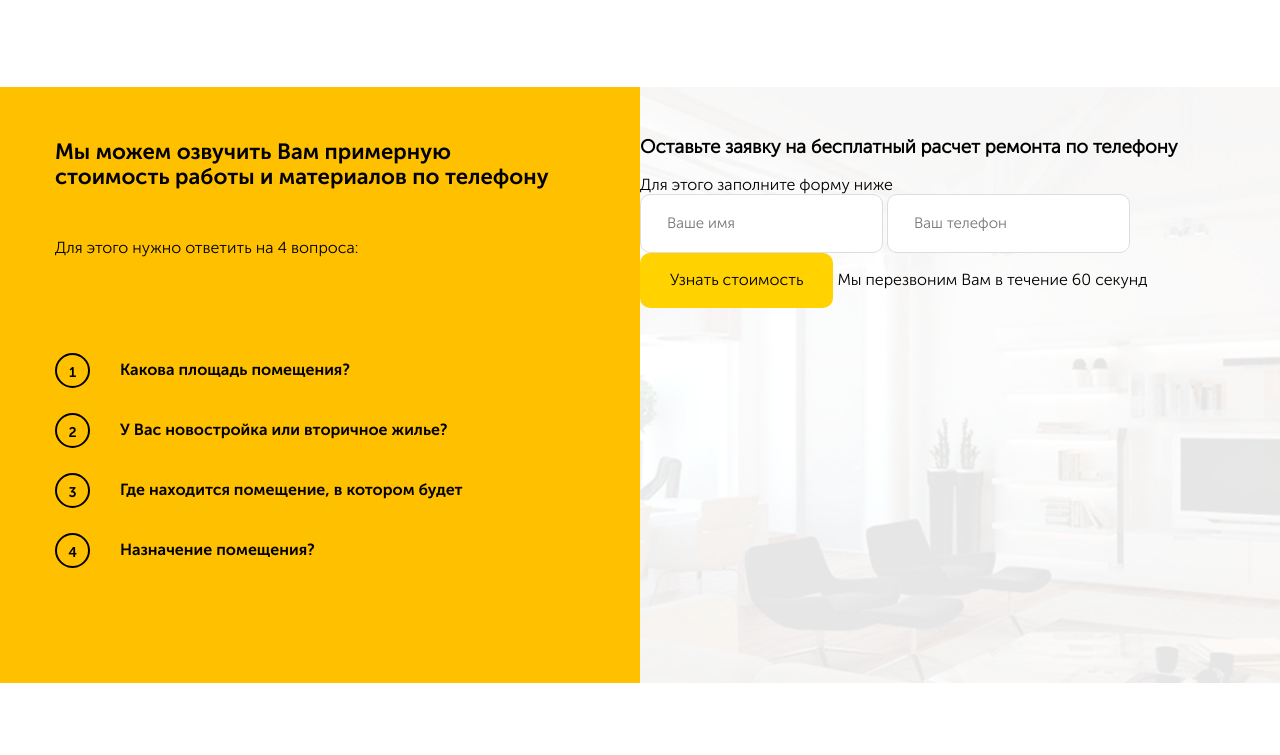
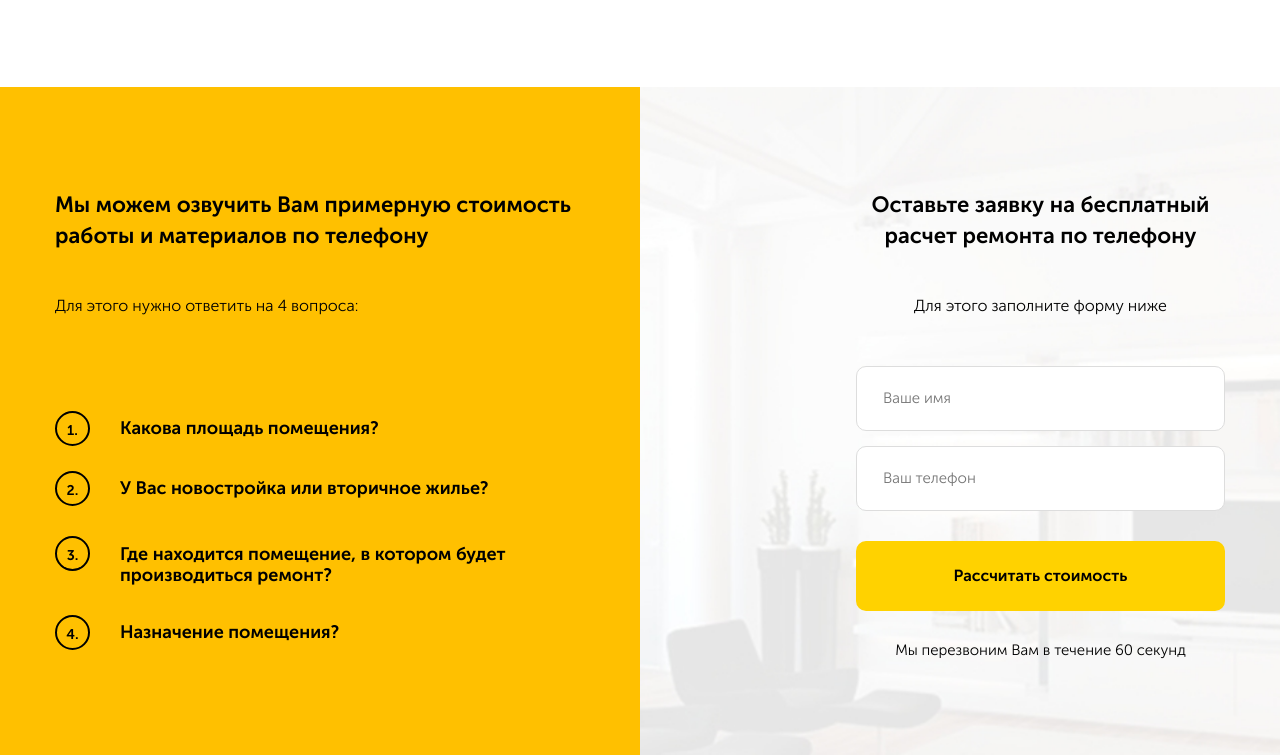
Before and after one commit to shenmue73/repair, a plain HTML site: page index.html in a window 1280 px wide. Shown: the part 3752-4507 px from the top of the page. Before the commit the page ends 4435 px from the top, so only its background shows below. Drawn offline with nearby package versions, Linux system fonts and the light colour scheme.

Commit message:
На большой экракн сравнял пп 21 урок

```diff
--- a/index.html
+++ b/index.html
@@ -274,20 +274,20 @@
                <span class="interview__subtitle">Для этого нужно ответить на 4 вопроса:</span>
                <ul class="interview-list">
                  <li class="interview-list__item">
-                   <span class="interview-list__counter">1</span> <!-- /.interview-list__counter -->
+                   <span class="interview-list__counter">1.</span> <!-- /.interview-list__counter -->
                    <span class="interview-list__text">Какова площадь помещения?</span> <!-- /.interview-list__text --></li>
                  <!-- /.interview-list__item -->
                  <li class="interview-list__item">
-                   <span class="interview-list__counter">2</span>
+                   <span class="interview-list__counter">2.</span>
                     <!-- /.interview-list__counter -->
                     <span class="interview-list__text">У Вас новостройка или вторичное жилье?</span> <!-- /.interview-list__text --></li>
                  <!-- /.interview-list__item -->
                  <li class="interview-list__item">
-                   <span class="interview-list__counter">3</span> <!-- /.interview-list__counter -->
-                   <span class="interview-list__text">Где находится помещение, в котором будет</span> <!-- /.interview-list__text --></li>
+                   <span class="interview-list__counter">3.</span> <!-- /.interview-list__counter -->
+                   <span class="interview-list__text interview-list__text-correction ">Где находится помещение, в котором будет производиться ремонт?</span> <!-- /.interview-list__text --></li>
                  <!-- /.interview-list__item -->
                  <li class="interview-list__item">
-                   <span class="interview-list__counter">4</span> <!-- /.interview-list__counter -->
+                   <span class="interview-list__counter">4.</span> <!-- /.interview-list__counter -->
                    <span class="interview-list__text">Назначение помещения?</span> <!-- /.interview-list__text --></li>
                  <!-- /.interview-list__item -->
                </ul>
@@ -300,7 +300,7 @@
             <form action="#">
               <input type="text" class="input brif__input" placeholder="Ваше имя">
               <input type="tel" class="input brif__input" placeholder="Ваш телефон">
-              <button class="button brif__button">Узнать стоимость</button>
+              <button class="button brif__button">Рассчитать стоимость</button>
               <span class="form__description">Мы перезвоним Вам в течение 60 секунд</span>
             </form>
           </div>
--- a/sass/blocks/_brif.sass
+++ b/sass/blocks/_brif.sass
@@ -1,20 +1,41 @@
 .brif
+  padding-top: 81px
+  padding-bottom: 80px
   background-image: url('../img/orange.jpg'), url('../img/white.jpg')
-  background-position: left center, center right
-  background-size: 50%, contain
+  background-position: left center, right center
+  background-size: 50%, cover
   background-repeat: repeat-y, no-repeat
   &-block
     display: flex
   &__interview
     flex-basis: 50%
+
   &__form
     flex-basis: 50%
+    padding-left: 216px
+    text-align: center
+  &__input
+    width: 100%
+    max-width: 370px
+    min-height: 65px
+    margin-bottom: 15px
+  &__button
+    +bold
+    font-size: 16px
+    font-weight: 400
+    line-height: 18px
+    height: 70px
+    width: 100%
+    max-width: 370px
+    margin-top: 15px
+    margin-bottom: 27px
 .interview
-  padding-right: 70px
+  padding-right: 0
   &__title
-    margin-bottom: 50px
+    margin-bottom: 46px
     font-size: 22px
     +bold
+    line-height: 1.4
   &__subtitle
     display: block
     font-size: 16px
@@ -22,11 +43,20 @@
   &-list
     list-style: none
     padding: 0
+
+      align-items: baseline
     &__item
       display: flex
       align-items: center
       +bold
       margin-bottom: 25px
+      &:nth-child(3)
+        align-items: baseline
+        margin-top: 30px
+      &:last-child
+        margin-top: 30px
+
+
     &__counter
       display: inline-block
       line-height: 35px
@@ -39,4 +69,65 @@
       font-size: 14px
 
     &__text
-      min-width: 400px
+      max-width: 400px
+      font-size: 18px
+      font-weight: 400
+
+
+
+.form
+  &__title
+    margin-bottom: 46px
+    font-size: 22px
+    line-height: 1.4
+    +bold
+  &__subtitle
+    display: block
+    font-size: 16px
+    margin-bottom: 50px
+  &__description
+    display: block
+    text-align: center
+    font-size: 15px
+    font-weight: 400
+    line-height: 24px
+@media (max-width: 1200px)
+  .brif
+    &__form
+      padding-left: 30px
+  .interview
+    padding-right:  30px
+    margin-bottom: 15px
+    &__title
+      font-size: 20px
+      margin-bottom: 15px
+    &__subtitle
+      margin-bottom: 30px
+    &-list
+      &__text
+        font-size: 14px
+        min-width: 300px
+      &__counter
+        margin-right: 20px
+  .form
+    &__title
+      font-size: 20px
+      margin-bottom: 15px
+    &__subtitle
+      margin-bottom: 30px
+
+@media (max-width: 927px)
+  .brif
+    padding: 100px 0 100px 0
+    background-image: url('../img/orange.jpg'), url('../img/white.jpg')
+    background-position: left center, right center
+    background-size: 50%, cover
+    background-repeat: repeat-y, no-repeat
+@media (max-width: 768px)
+  .brif
+    background-image: url('../img/orange.jpg'), url('../img/white.jpg')
+    background-position: top center, bottom center
+    background-size: 100% 50%, cover
+    background-repeat: repeat-x, no-repeat
+    &-block
+      flex-direction: column
```
Also changed, not shown: css/style.css.
